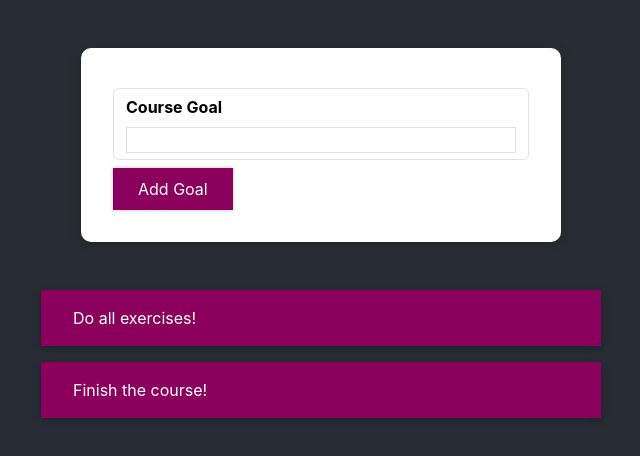
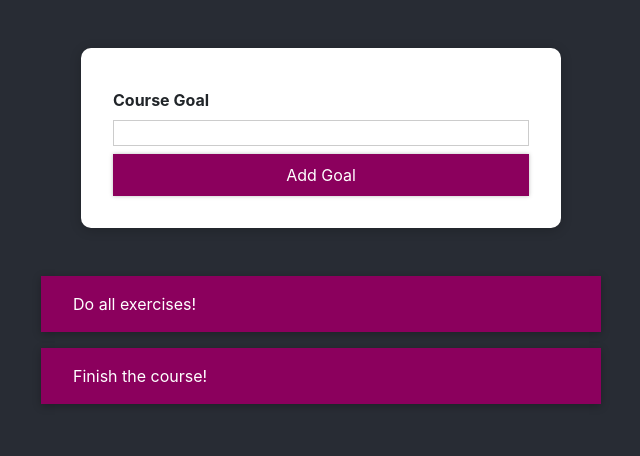
Before and after one commit to A1exEra/react-sm, a React (Create React App) app: page / in a window 1280 px wide. Shown: the top 456 px of the page, without its empty margins (319-959 px from the left). Built offline with nearby package versions, Linux system fonts and the light colour scheme.

Commit message:
add styled-components npm

```diff
--- a/package.json
+++ b/package.json
@@ -9,6 +9,7 @@
     "react": "^18.2.0",
     "react-dom": "^18.2.0",
     "react-scripts": "5.0.1",
+    "styled-components": "^5.3.6",
     "web-vitals": "^2.1.4"
   },
   "scripts": {
--- a/src/components/CourseGoals/CourseInput/CourseInput.css
+++ b/src/components/CourseGoals/CourseInput/CourseInput.css
@@ -22,3 +22,11 @@
   background: #fad0ec;
   border-color: #8b005d;
 }
+
+.form-control.invalid input {
+  border-color: red;
+  background: salmon;
+}
+.form-control.invalid label {
+  color: red;
+}
--- a/src/components/CourseGoals/CourseInput/CourseInput.jsx
+++ b/src/components/CourseGoals/CourseInput/CourseInput.jsx
@@ -2,6 +2,34 @@
 
 import Button from "../../UI/Button/Button";
 import "./CourseInput.css";
+import styled from "styled-components";
+
+const FormControl = styled.div`
+  margin: 0.5rem 0;
+
+  & label {
+    font-weight: bold;
+    display: block;
+    margin-bottom: 0.5rem;
+    color: ${(props) => (props.invalid ? "red" : "inherit")};
+  }
+
+  & input {
+    display: block;
+    width: 100%;
+    border: 1px solid ${(props) => (props.invalid ? "red" : "#ccc")};
+    background: ${(props) => props.invalid && "salmon"};
+    font: inherit;
+    line-height: 1.5rem;
+    padding: 0 0.25rem;
+  }
+
+  & input:focus {
+    outline: none;
+    background: #fad0ec;
+    border-color: #8b005d;
+  }
+`;
 
 const CourseInput = (props) => {
   const [enteredValue, setEnteredValue] = useState("");
@@ -9,6 +37,7 @@
 
   const goalInputChangeHandler = (event) => {
     if (event.target.value.trim().length > 0) setIsValid(true);
+
     setEnteredValue(event.target.value);
   };
 
@@ -24,8 +53,10 @@
 
   return (
     <form onSubmit={formSubmitHandler}>
-      <div className="form-control">
-        <label style={{ color: !isValid ? "red" : "black" }}>Course Goal</label>
+      {/* <FormControl className={`${!isValid && "invalid"}`}> */}
+      <FormControl invalid={!isValid}>
+        {/* <div className={`form-control ${!isValid ? "invalid" : ""}`}> */}
+        {/* <label style={{ color: !isValid ? "red" : "black" }}>Course Goal</label>
         <input
           style={{
             borderColor: isValid ? "inherit" : "red",
@@ -33,8 +64,11 @@
           }}
           type="text"
           onChange={goalInputChangeHandler}
-        />
-      </div>
+        /> */}
+        <label>Course Goal</label>
+        <input type="text" onChange={goalInputChangeHandler} />
+        {/* </div> */}
+      </FormControl>
       <Button type="submit">Add Goal</Button>
     </form>
   );
--- a/src/components/UI/Button/Button.js
+++ /dev/null
@@ -1,13 +0,0 @@
-import React from 'react';
-
-import './Button.css';
-
-const Button = props => {
-  return (
-    <button type={props.type} className="button" onClick={props.onClick}>
-      {props.children}
-    </button>
-  );
-};
-
-export default Button;
--- /dev/null
+++ b/src/components/UI/Button/Button.jsx
@@ -0,0 +1,35 @@
+import styled from "styled-components";
+// import "./Button.css";
+const Button = styled.button`
+font: inherit;
+padding: 0.5rem 1.5rem;
+border: 1px solid #8b005d;
+color: white;
+background: #8b005d;
+box-shadow: 0 0 4px rgba(0, 0, 0, 0.26);
+cursor: pointer;
+
+&:focus {
+  outline: none;
+}
+
+&:hover,
+&:active {
+  background: #ac0e77;
+  border-color: #ac0e77;
+  box-shadow: 0 0 8px rgba(0, 0, 0, 0.26);
+}
+  @media (min-width: 768px){
+  width 100%;
+  }
+
+  `;
+// const Button = props => {
+//   return (
+//     <button type={props.type} className="button" onClick={props.onClick}>
+//       {props.children}
+//     </button>
+//   );
+// };
+
+export default Button;
```
Also changed, not shown: 1 other file (tests, documents, lock files or other folders).
